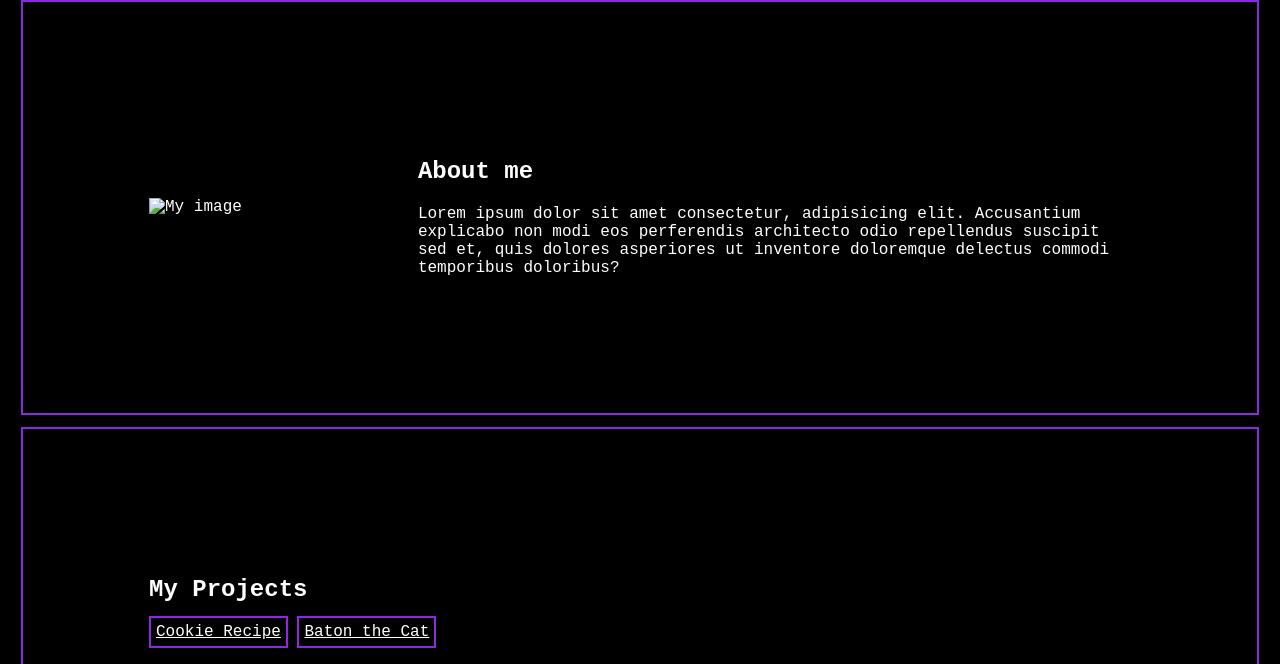
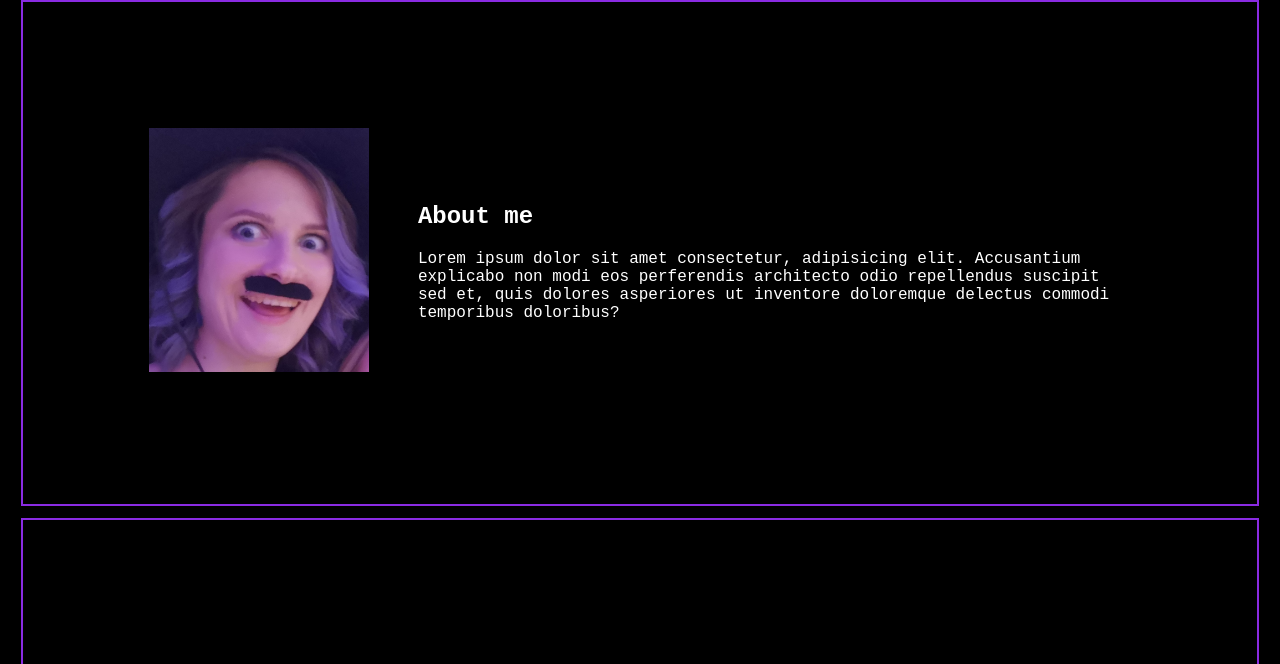
Before and after one commit to koshko-mashko/Lesson7, a plain HTML site: page index.html in a window 1280 px wide. Shown: the part 113-777 px from the top of the page. Drawn offline with Linux system fonts and the light colour scheme.

Commit message:
transfered photo

```diff
--- a/index.html
+++ b/index.html
@@ -23,7 +23,7 @@
     <!--About me section starts-->
     <div class="about" id="about">
         <div class="image">
-            <img src="../MiniProject/Images/my_image.jpg" alt="My image">
+            <img src="../Lesson7/Images/my_image.jpg" alt="My image">
         </div>
         <div class="textAbout">
             <h2>About me</h2>
```
